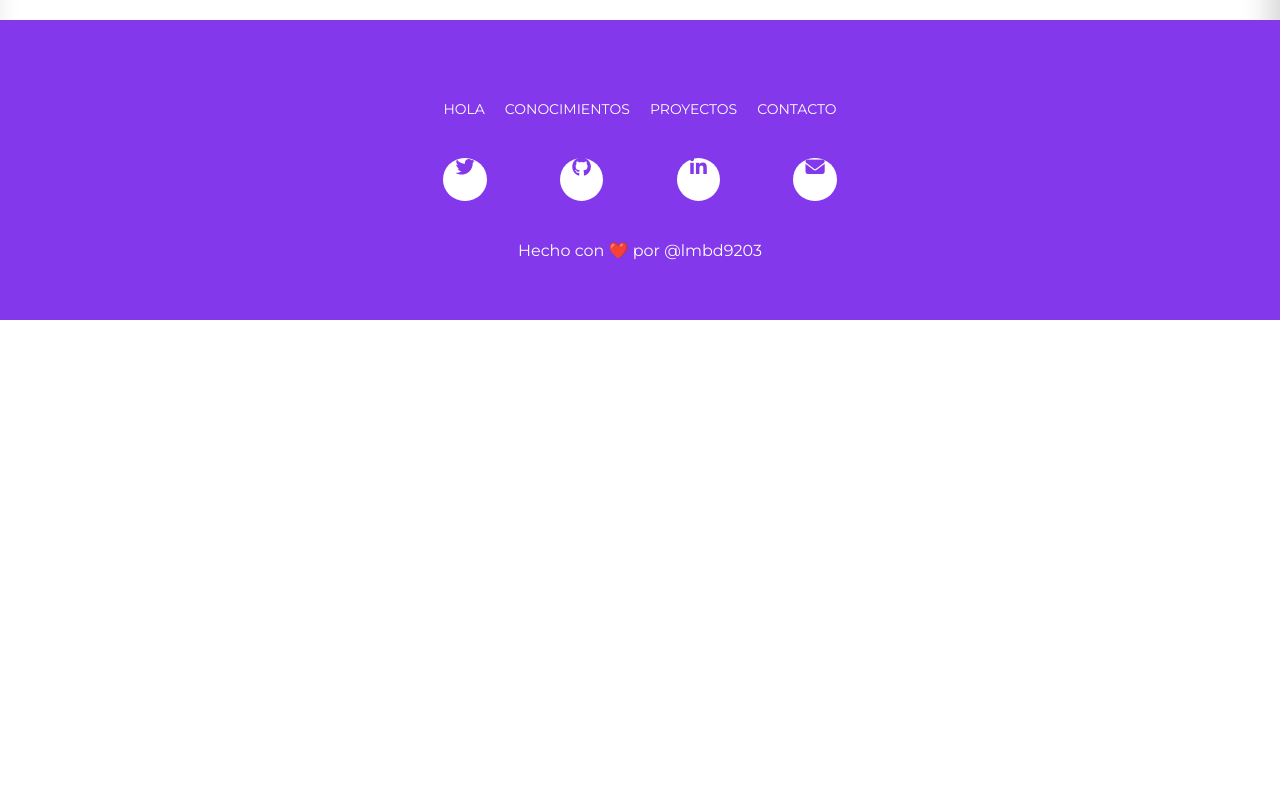
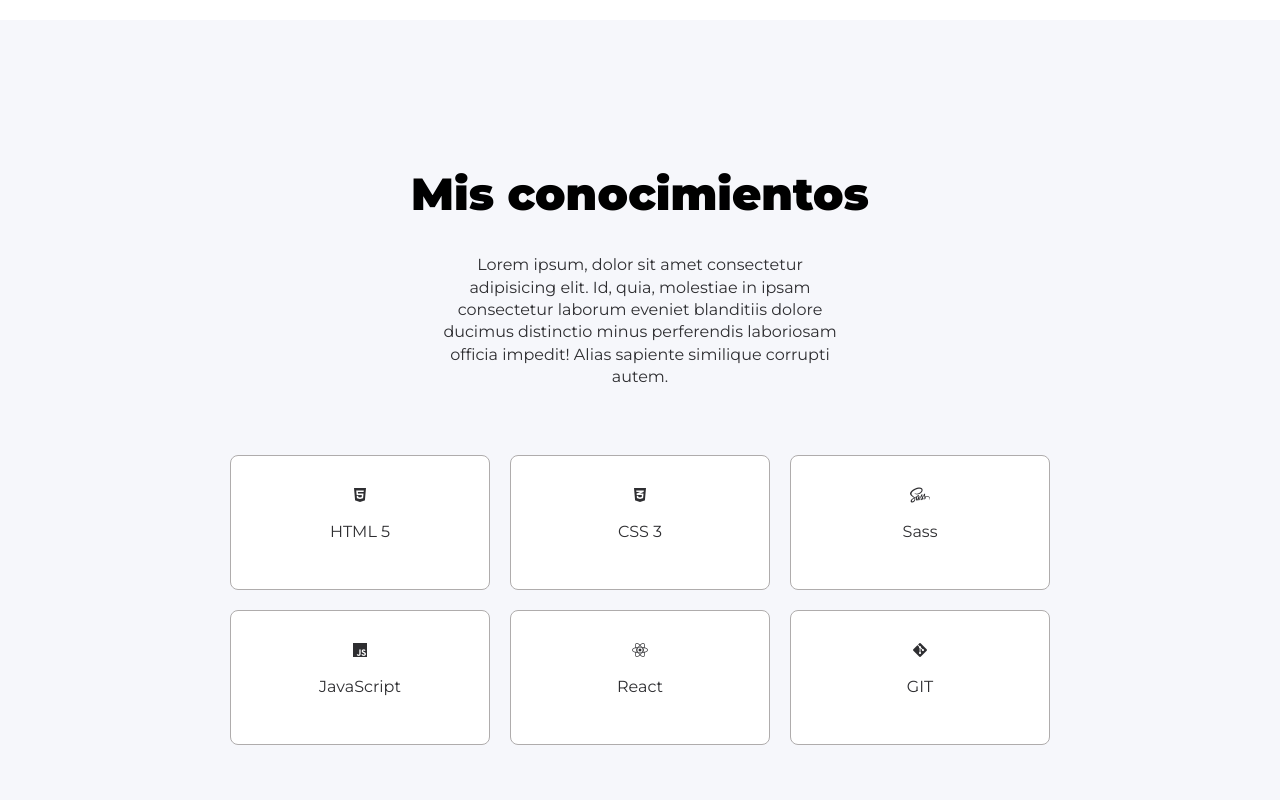
Before and after one commit to lmbd92/Portafolio, a plain HTML site: page index.html in a window 1280 px wide. Shown: the part 780-1580 px from the top of the page. Before the commit the page ends 1100 px from the top, so only its background shows below. Drawn offline with Linux system fonts and the light colour scheme.

Commit message:
Adding Section Skills y maquetado grid

```diff
--- a/index.html
+++ b/index.html
@@ -82,6 +82,41 @@
     </section>
     <!-- ##### Final Sección Sobre mí ##### -->
 
+    <!-- ##### Comienzo Sección conocimientos ##### -->
+    <section class="section skills">
+      <div class="column contenido-Skills">
+        <h2>Mis conocimientos</h2>
+        <p class="skills-perfil">Lorem ipsum, dolor sit amet consectetur adipisicing elit. Id, quia, molestiae in ipsam consectetur laborum eveniet blanditiis dolore ducimus distinctio minus perferendis laboriosam officia impedit! Alias sapiente similique corrupti autem.</p>
+        <div class="elementos grilla-herramientas">
+          <div class="card items">
+            <i class="fab fa-html5"></i>
+            <p>HTML 5</p>
+          </div>
+          <div class="card items">
+            <i class="fab fa-css3-alt"></i>
+            <P>CSS 3</P>
+          </div>
+          <div class="card items">
+            <i class="fab fa-sass"></i>
+            <p>Sass</p>
+          </div>
+          <div class="card items">
+            <i class="fab fa-js"></i>
+            <p>JavaScript</p>
+          </div>
+          <div class="card items">
+            <i class="fab fa-react"></i>
+            <p>React</p>
+          </div>
+          <div class="card items">
+            <i class="fab fa-git-alt"></i>
+            <p>GIT</p>
+          </div>
+        </div>
+      </div>
+    </section>
+    <!-- ##### Comienzo Sección conocimientos ##### -->
+
     <!-- ##### Comienzo footer ##### -->
     <footer>
       <nav class="nav-footer">
--- a/styles/base.css
+++ b/styles/base.css
@@ -10,7 +10,7 @@ body {
   font-size: 1em;
   font-family: "Montserrat", sans-serif;
   color: #2e2e31;
-  box-shadow: inset -10px 0 30px lightgray;
+  /* box-shadow: inset -10px 0 30px lightgray; */
 }
 h1,
 h2,
@@ -26,6 +26,14 @@ h1,
   font-size: 60px;
   font-weight: 900;
 }
+
+h2,
+.text--xxl {
+  font-size: 45px;
+  font-weight: 900;
+}
+
+
 p {
   line-height: 1.4;
 }
--- a/styles/layout.css
+++ b/styles/layout.css
@@ -17,6 +17,18 @@ header {
   left: 0;
   z-index: 1;
 }
+
+.elementos{
+  display: flex;
+  flex-wrap: wrap;
+  margin-top: 40px;
+}
 .selected{
   background-color: #8338ec;
 }
+.contenido-Skills {
+  display: flex;
+  flex-direction: column;
+  justify-content: center;
+  align-items: center;
+}
--- a/styles/skills.css
+++ b/styles/skills.css
@@ -0,0 +1,22 @@
+.skills {
+  background-color: #f6f7fb;
+}
+.skills-perfil {
+  max-width: 400px;
+}
+
+.grilla-herramientas {
+  justify-content: center;
+}
+.card {
+  width: 260px;
+  background-color: #ffffff;
+  border: 1px solid #afacac;
+  border-radius: 8px;
+  margin: 10px;
+  padding: 30px;
+}
+.card:hover {
+  border: 1px solid #995cef;
+  color: #673ab7;
+}
```
